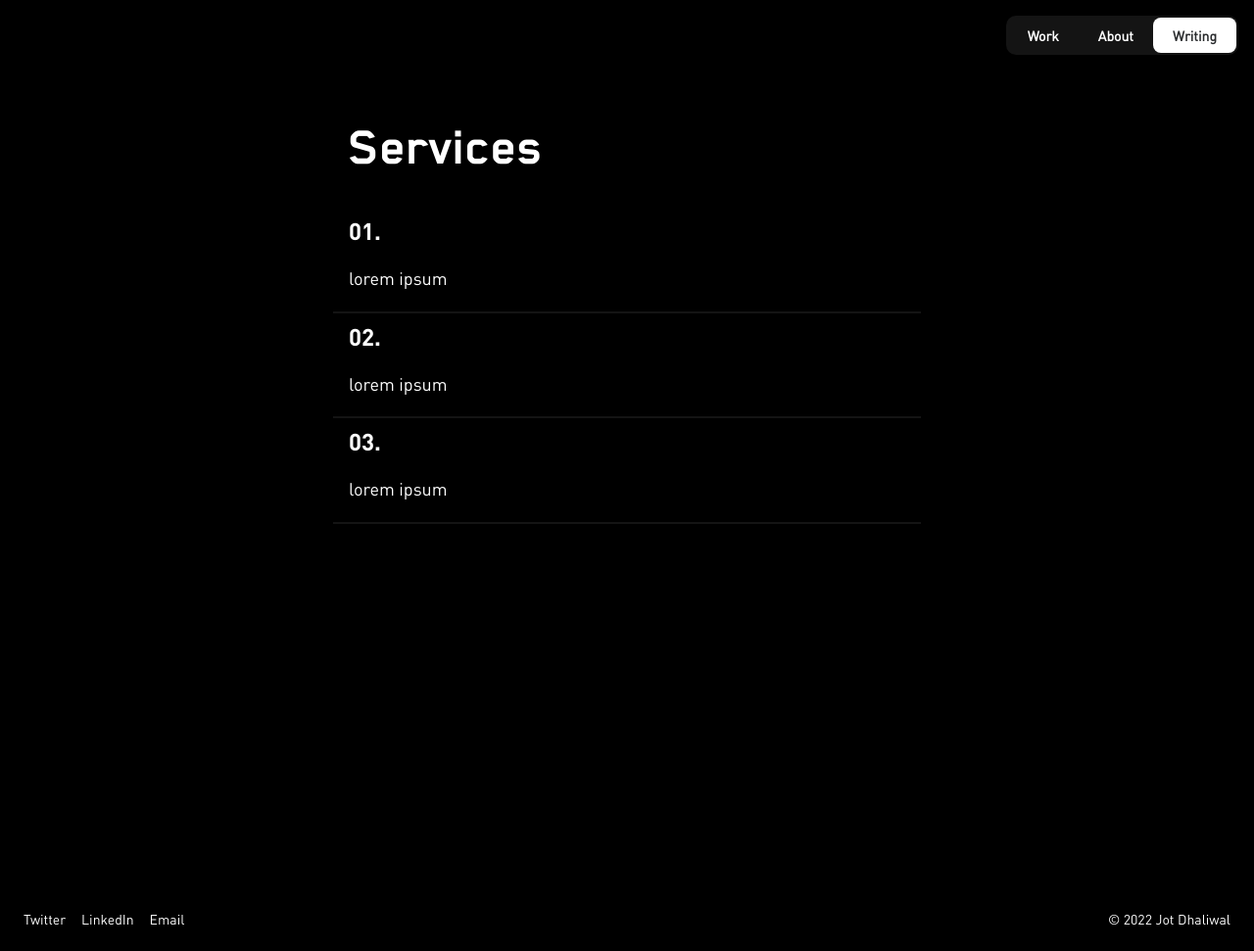
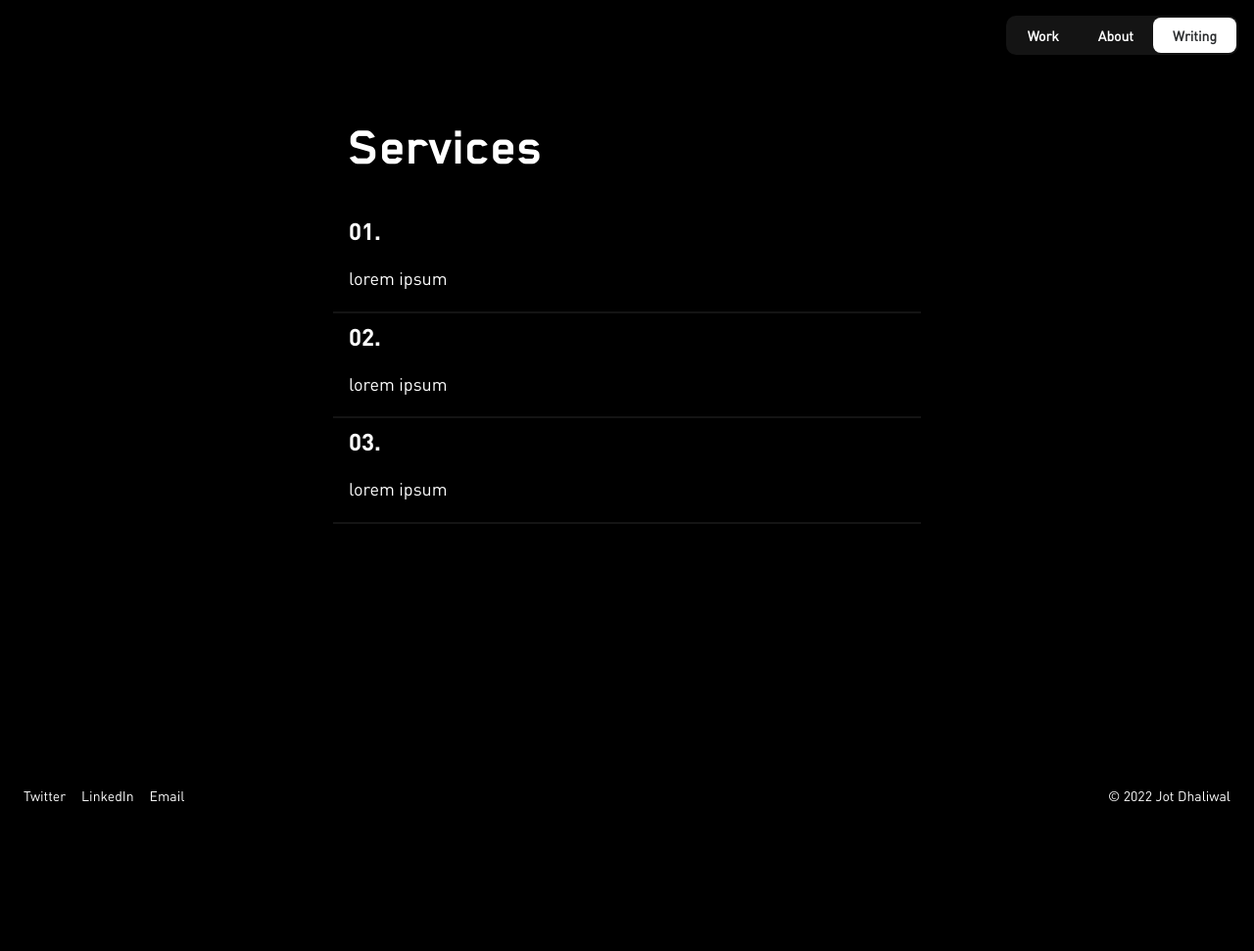
Before and after one commit to jotd/jotd-portfolio, a Jekyll site: the page services/index.html, which Jekyll copies as it is, in a window 1280 px wide and 971 px high. Shown: the whole window at 98% size. Built offline with Jekyll 4.4.1, drawn with Linux system fonts in a browser that asks for light colours.

Commit message:
Update styles.css

```diff
--- a/css/styles.css
+++ b/css/styles.css
@@ -429,7 +429,7 @@ a.menu-link {
   padding: 16px;
   font-size: 14px;
   color: #ffffff;
-  margin-top: 30%; }
+  margin-top: 20%; }
 
 .footer-links {
   display: -webkit-box;
```
